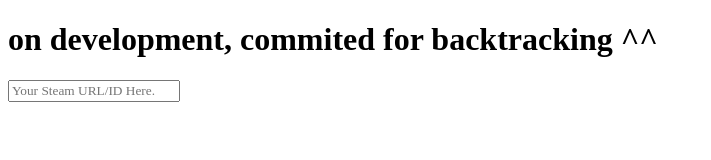
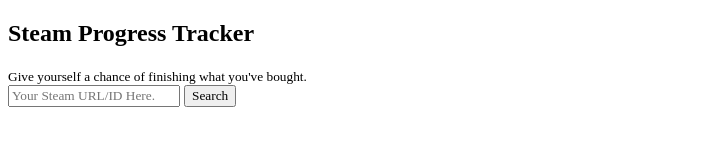
Before and after one commit to codedbygabriel/steam-game-tracker, a website with bundled scripts: page index.html in a window 1280 px wide. Shown: the whole page, without its empty margins (0-711 px from the left). Built offline with nearby package versions, Linux system fonts and the light colour scheme.

Commit message:
code, feat(structure): the basis of html components

```diff
--- a/index.html
+++ b/index.html
@@ -3,17 +3,31 @@
     <head>
         <meta charset="UTF-8" />
         <meta name="viewport" content="width=device-width, initial-scale=1" />
-        <title>SGT - Track Your Games!</title>
+        <title>Steam Progress Tracker</title>
         <link href="./source/styling/main.css" rel="stylesheet" />
     </head>
     <body>
-        <h1>on development, commited for backtracking ^^</h1>
-
-        <input
-            type="text"
-            name="search-steam-id"
-            placeholder="Your Steam URL/ID Here."
-        />
+        <main class="main-content">
+            <section class="main-section">
+                <header>
+                    <h1 class="header-title">Steam Progress Tracker</h1>
+                    <small>
+                        Give yourself a chance of finishing what you've bought.
+                    </small>
+                </header>
+                <div class="search-wrapper">
+                    <input
+                        id="search-steam-id"
+                        type="text"
+                        name="search-steam-id"
+                        placeholder="Your Steam URL/ID Here."
+                    />
+                    <button class="search-steam-button" type="button">
+                        Search
+                    </button>
+                </div>
+            </section>
+        </main>
     </body>
     <script type="module" src="./source/code/main.js"></script>
 </html>
```
